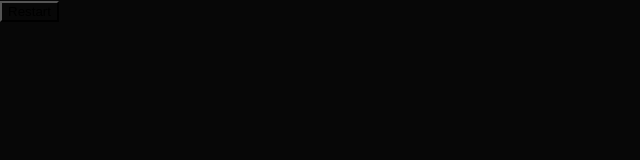
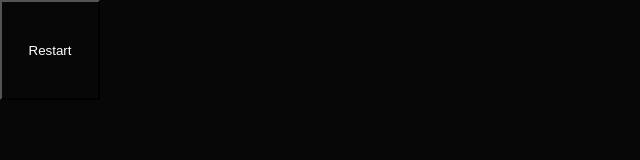
Before and after one commit to moshfeu/App-Price_calc, a React (Create React App) app: page /questions/recap in a window 1280 px wide. Shown: the top 160 px of the page, without its empty margins (0-640 px from the left). Built offline with nearby package versions, Linux system fonts and the light colour scheme.

Commit message:
to be reviewed

```diff
--- a/src/components/Recap.js
+++ b/src/components/Recap.js
@@ -1,5 +1,6 @@
 import React, { useContext } from "react";
 import { PagesContext } from "./model/PagesContext";
+import { whileStatement } from "@babel/types";
 
 
 function Recap() {
@@ -9,7 +10,7 @@
     history.push("/");
   };
   return (
-      <button onClick={cleanUp}>Restart</button>
+      <button  style={{ width: "100px", height: "100px", color: "white"}} onClick={cleanUp}>Restart</button>
 
   );
 }
```
